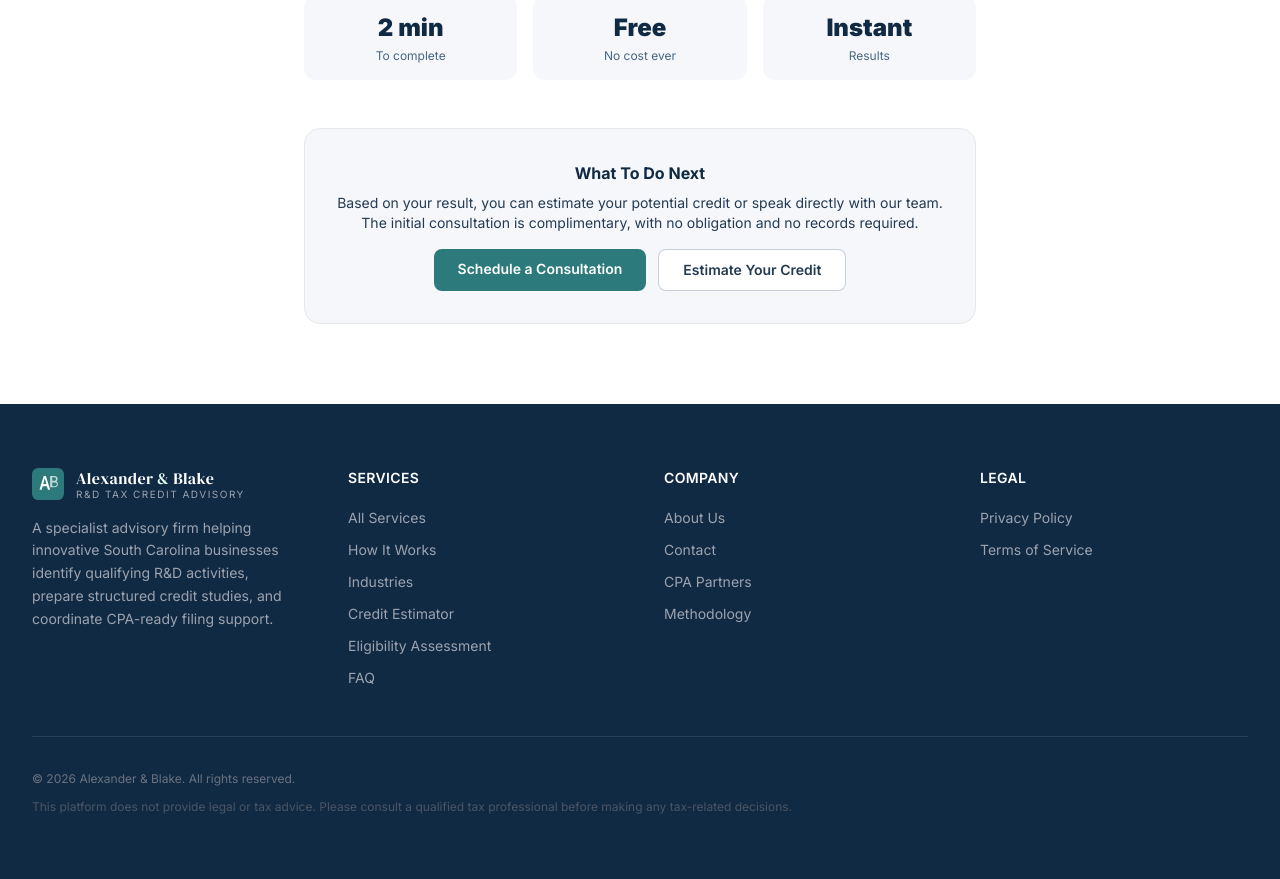
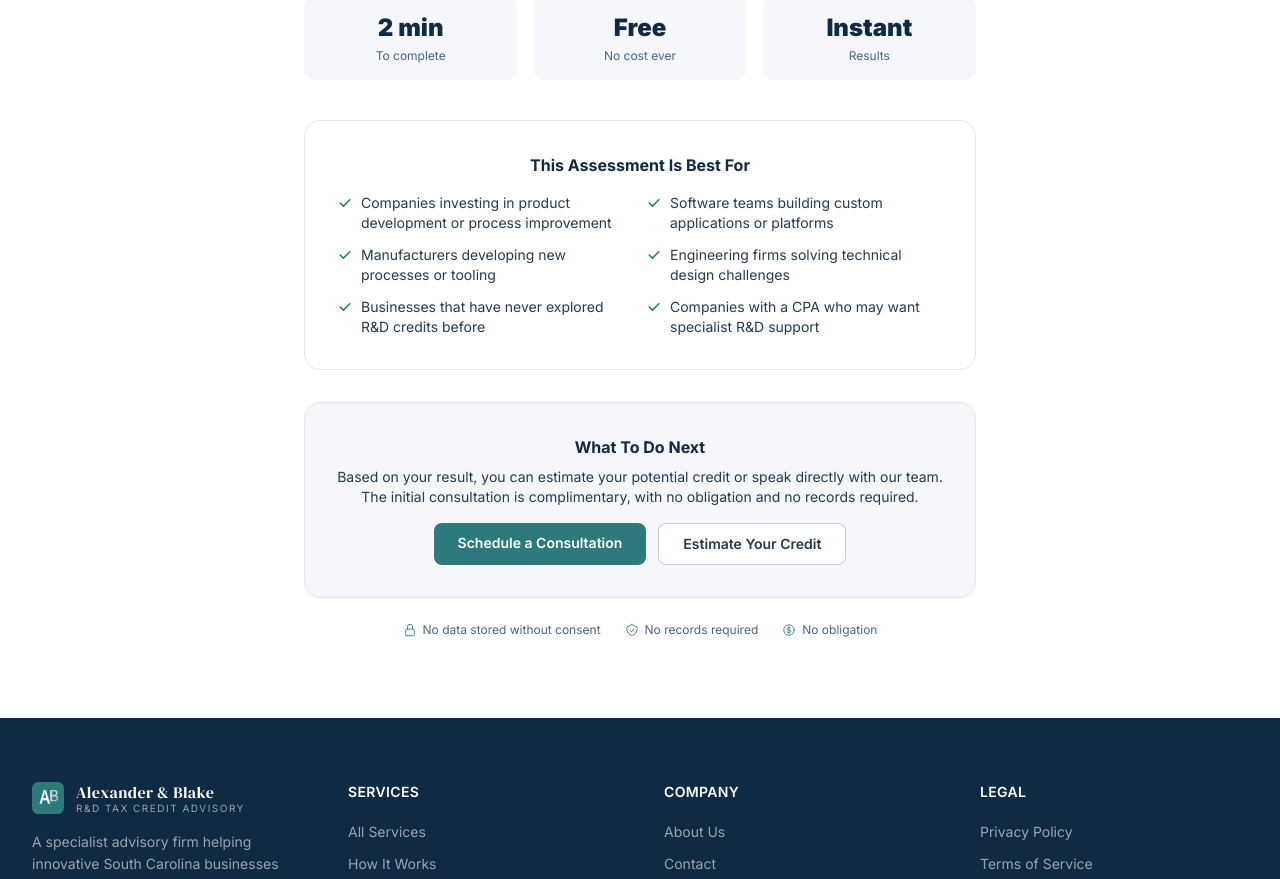
Before and after one commit to hopethisworks-ai/rdtax-platform, a Next.js app: page /eligibility in a window 1280 px wide. Shown: the part 1120-1999 px from the top of the page. Built offline with nearby package versions, Linux system fonts and the light colour scheme; no server answers.

Commit message:
Complete 9+ trust upgrade: fill remaining gaps in estimator, eligibility, and security surfacing

```diff
--- a/src/app/(marketing)/eligibility/page.tsx
+++ b/src/app/(marketing)/eligibility/page.tsx
@@ -45,8 +45,28 @@ export default function EligibilityPage() {
             </div>
           </div>
 
+          {/* Who This Is Best For */}
+          <div className="mt-10 bg-white border border-gray-200 rounded-2xl p-8">
+            <h3 className="font-bold text-navy mb-4 text-center">This Assessment Is Best For</h3>
+            <div className="grid sm:grid-cols-2 gap-3">
+              {[
+                "Companies investing in product development or process improvement",
+                "Software teams building custom applications or platforms",
+                "Manufacturers developing new processes or tooling",
+                "Engineering firms solving technical design challenges",
+                "Businesses that have never explored R&D credits before",
+                "Companies with a CPA who may want specialist R&D support",
+              ].map((item) => (
+                <div key={item} className="flex items-start gap-2">
+                  <svg className="w-4 h-4 text-primary flex-shrink-0 mt-0.5" fill="currentColor" viewBox="0 0 20 20"><path fillRule="evenodd" d="M16.707 5.293a1 1 0 010 1.414l-8 8a1 1 0 01-1.414 0l-4-4a1 1 0 011.414-1.414L8 12.586l7.293-7.293a1 1 0 011.414 0z" clipRule="evenodd" /></svg>
+                  <span className="text-body-text text-sm">{item}</span>
+                </div>
+              ))}
+            </div>
+          </div>
+
           {/* Next Steps */}
-          <div className="mt-12 bg-surface border border-gray-200 rounded-2xl p-8 text-center">
+          <div className="mt-8 bg-surface border border-gray-200 rounded-2xl p-8 text-center">
             <h3 className="font-bold text-navy mb-2">What To Do Next</h3>
             <p className="text-body-text text-sm mb-4">
               Based on your result, you can estimate your potential credit or speak directly with our team. The initial consultation is complimentary, with no obligation and no records required.
@@ -66,6 +86,22 @@ export default function EligibilityPage() {
               </Link>
             </div>
           </div>
+
+          {/* Security Note */}
+          <div className="mt-6 flex flex-wrap justify-center gap-x-6 gap-y-2 text-xs text-secondary">
+            <span className="flex items-center gap-1.5">
+              <svg className="w-3.5 h-3.5 text-primary" fill="none" stroke="currentColor" strokeWidth={1.5} viewBox="0 0 24 24"><path strokeLinecap="round" strokeLinejoin="round" d="M16.5 10.5V6.75a4.5 4.5 0 1 0-9 0v3.75m-.75 11.25h10.5a2.25 2.25 0 0 0 2.25-2.25v-6.75a2.25 2.25 0 0 0-2.25-2.25H6.75a2.25 2.25 0 0 0-2.25 2.25v6.75a2.25 2.25 0 0 0 2.25 2.25Z" /></svg>
+              No data stored without consent
+            </span>
+            <span className="flex items-center gap-1.5">
+              <svg className="w-3.5 h-3.5 text-primary" fill="none" stroke="currentColor" strokeWidth={1.5} viewBox="0 0 24 24"><path strokeLinecap="round" strokeLinejoin="round" d="M9 12.75 11.25 15 15 9.75m-3-7.036A11.959 11.959 0 0 1 3.598 6 11.99 11.99 0 0 0 3 9.749c0 5.592 3.824 10.29 9 11.623 5.176-1.332 9-6.03 9-11.622 0-1.31-.21-2.571-.598-3.751h-.152c-3.196 0-6.1-1.248-8.25-3.285Z" /></svg>
+              No records required
+            </span>
+            <span className="flex items-center gap-1.5">
+              <svg className="w-3.5 h-3.5 text-primary" fill="none" stroke="currentColor" strokeWidth={1.5} viewBox="0 0 24 24"><path strokeLinecap="round" strokeLinejoin="round" d="M12 6v12m-3-2.818.879.659c1.171.879 3.07.879 4.242 0 1.172-.879 1.172-2.303 0-3.182C13.536 12.219 12.768 12 12 12c-.725 0-1.45-.22-2.003-.659-1.106-.879-1.106-2.303 0-3.182s2.9-.879 4.006 0l.415.33M21 12a9 9 0 1 1-18 0 9 9 0 0 1 18 0Z" /></svg>
+              No obligation
+            </span>
+          </div>
         </div>
       </section>
     </div>
--- a/src/app/(marketing)/estimator/page.tsx
+++ b/src/app/(marketing)/estimator/page.tsx
@@ -425,6 +425,7 @@ export default function EstimatorPage() {
                 "This is a preliminary estimate only — your final credit depends on a detailed study of qualifying activities and expenses",
                 "There is no obligation attached to this estimate",
                 "If the estimate suggests meaningful credit potential, you can schedule a complimentary consultation to discuss a detailed study",
+                "Sensitive financial records are not requested at this stage — only basic company and expense information",
                 "Your information is handled securely and never shared with third parties",
               ].map((item) => (
                 <div key={item} className="flex items-start gap-2">
@@ -437,6 +438,22 @@ export default function EstimatorPage() {
               Schedule a Consultation
             </Link>
           </div>
+
+          {/* Security Footer */}
+          <div className="mt-6 flex flex-wrap justify-center gap-x-6 gap-y-2 text-xs text-secondary">
+            <span className="flex items-center gap-1.5">
+              <svg className="w-3.5 h-3.5 text-primary" fill="none" stroke="currentColor" strokeWidth={1.5} viewBox="0 0 24 24"><path strokeLinecap="round" strokeLinejoin="round" d="M16.5 10.5V6.75a4.5 4.5 0 1 0-9 0v3.75m-.75 11.25h10.5a2.25 2.25 0 0 0 2.25-2.25v-6.75a2.25 2.25 0 0 0-2.25-2.25H6.75a2.25 2.25 0 0 0-2.25 2.25v6.75a2.25 2.25 0 0 0 2.25 2.25Z" /></svg>
+              Encrypted data handling
+            </span>
+            <span className="flex items-center gap-1.5">
+              <svg className="w-3.5 h-3.5 text-primary" fill="none" stroke="currentColor" strokeWidth={1.5} viewBox="0 0 24 24"><path strokeLinecap="round" strokeLinejoin="round" d="M9 12.75 11.25 15 15 9.75m-3-7.036A11.959 11.959 0 0 1 3.598 6 11.99 11.99 0 0 0 3 9.749c0 5.592 3.824 10.29 9 11.623 5.176-1.332 9-6.03 9-11.622 0-1.31-.21-2.571-.598-3.751h-.152c-3.196 0-6.1-1.248-8.25-3.285Z" /></svg>
+              No obligation
+            </span>
+            <span className="flex items-center gap-1.5">
+              <svg className="w-3.5 h-3.5 text-primary" fill="none" stroke="currentColor" strokeWidth={1.5} viewBox="0 0 24 24"><path strokeLinecap="round" strokeLinejoin="round" d="M15.75 5.25a3 3 0 0 1 3 3m3 0a6 6 0 0 1-7.029 5.912c-.563-.097-1.159.026-1.563.43L10.5 17.25H8.25v2.25H6v2.25H2.25v-2.818c0-.597.237-1.17.659-1.591l6.499-6.499c.404-.404.527-1 .43-1.563A6 6 0 1 1 21.75 8.25Z" /></svg>
+              <Link href="/privacy" className="underline hover:text-primary transition-colors">Privacy policy</Link>
+            </span>
+          </div>
         </div>
       </div>
     </div>
```
Also changed, not shown: 1 other file (tests, documents, lock files or other folders).
